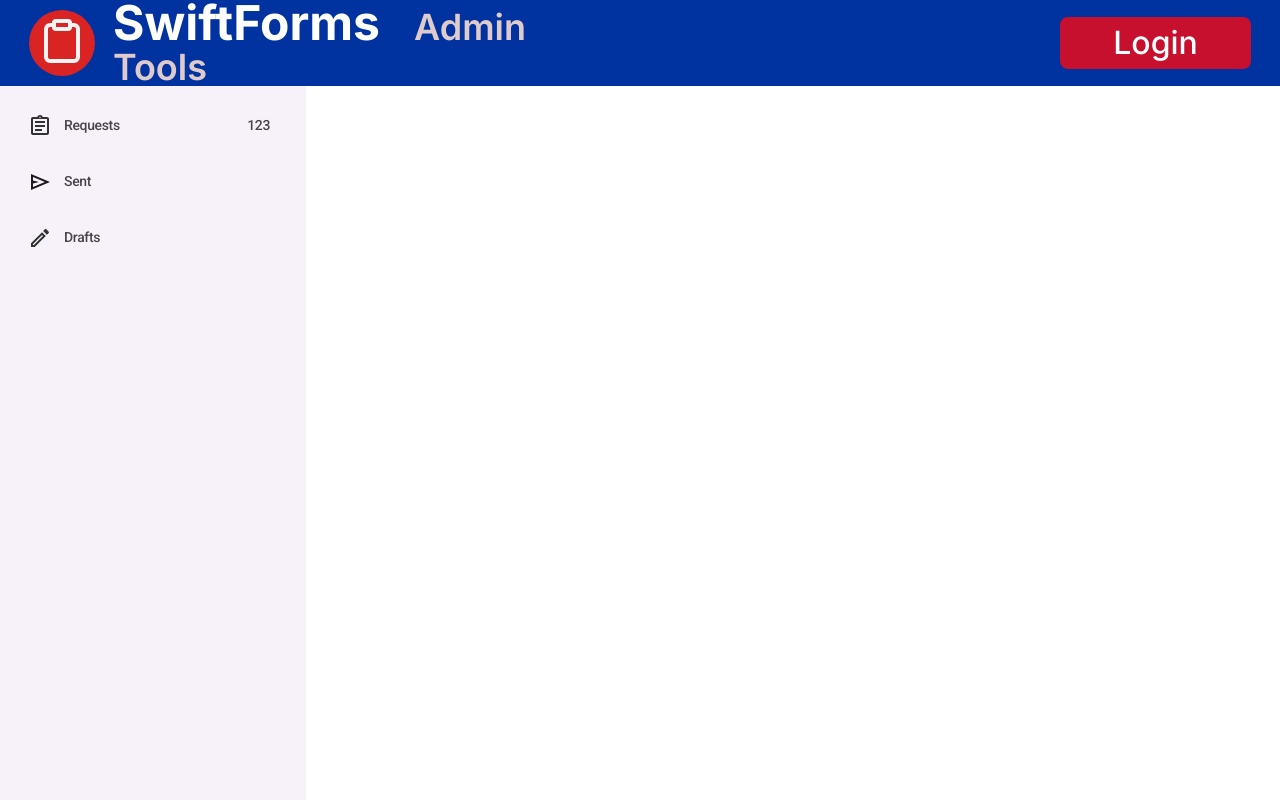
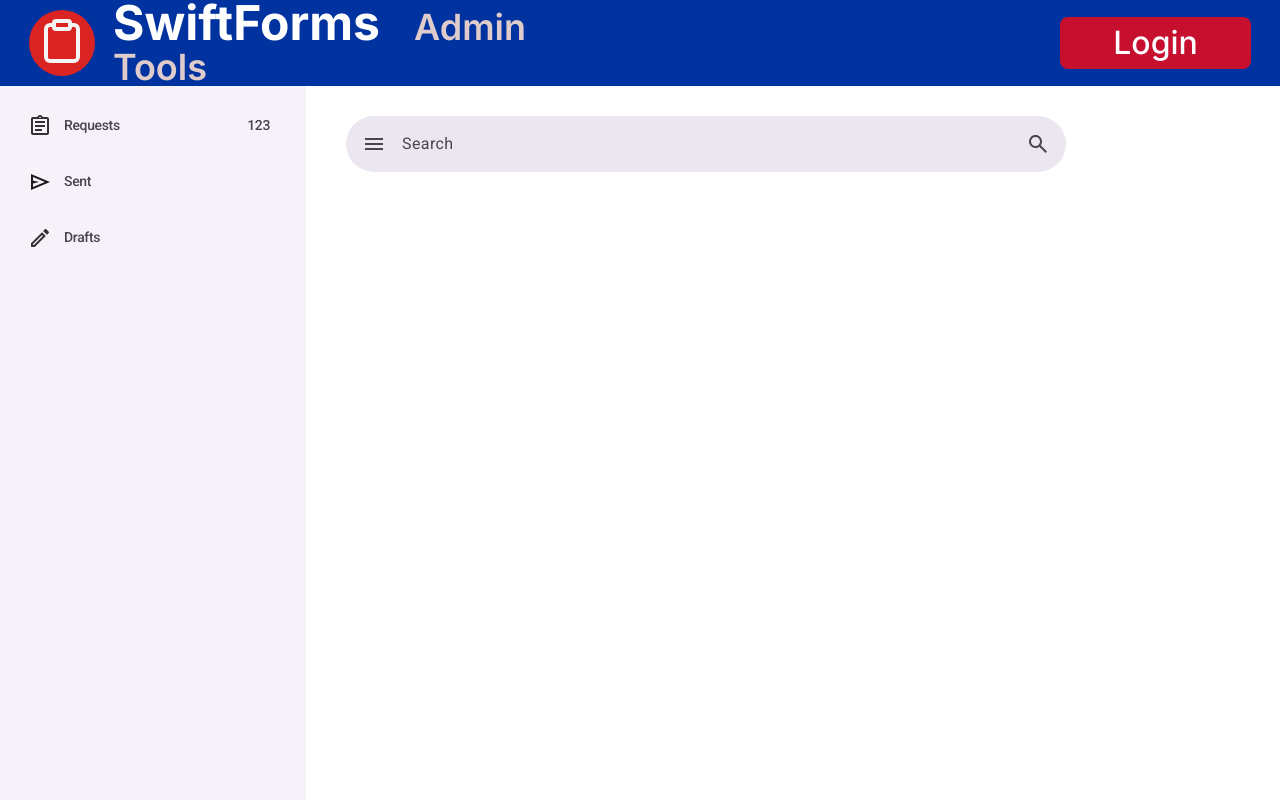
Before and after one commit to KZhang2002/Form-Web-App, a React (Vite) app: page / in a window 1280 px wide. Shown: the top 800 px of the page. Built offline with nearby package versions, Linux system fonts and the light colour scheme; a web font is replaced by a local one.

Commit message:
Added non functional search bar

```diff
--- a/src/App.tsx
+++ b/src/App.tsx
@@ -11,13 +11,10 @@ import Example from './ExampleFile.tsx';
 // You can also choose optimize layout, round values, and round colors <- optional
 // You don't have to pick the optional options but if you are unsure what to use i recommend it
 
-
 // Also look into figma's auto layout and integrate that into your designs. It'll help the page in the long run.
 // https://help.figma.com/hc/en-us/articles/5731482952599-Add-auto-layout-to-a-design
 
-// Look at Example in ExampleFile.tsx for details on general structure for you code
-// You can also look at Home but thats just a straight copy and paste from figma
-// so ur classnames shouldnt be that long
+// Look at Example in ExampleFile.tsx for details on general structure for your code
 
 function App() {
   return (
--- a/src/Home.tsx
+++ b/src/Home.tsx
@@ -1,6 +1,49 @@
 import React from "react";
 import NavBar from "./components/NavBar";
 import {NavDrawer} from "./components/NavDrawer";
+
+export const SearchBar = () => {
+  return (
+    <div data-layer="Search bar"
+         className="SearchBar w-[720px] h-14 bg-[#ece6f0] rounded-[28px] justify-start items-center gap-1 inline-flex overflow-hidden">
+      <div data-layer="state-layer"
+           className="StateLayer grow shrink basis-0 self-stretch p-1 justify-start items-center gap-1 flex">
+        <div data-svg-wrapper data-layer="Leading-icon" className="LeadingIcon">
+          <svg width="48" height="48" viewBox="0 0 48 48" fill="none" xmlns="http://www.w3.org/2000/svg">
+            <g clip-path="url(#clip0_114_416)">
+              <path d="M15 30V28H33V30H15ZM15 25V23H33V25H15ZM15 20V18H33V20H15Z" fill="#49454F"/>
+            </g>
+            <defs>
+              <clipPath id="clip0_114_416">
+                <rect x="4" y="4" width="40" height="40" rx="20" fill="white"/>
+              </clipPath>
+            </defs>
+          </svg>
+        </div>
+        <div data-layer="Content"
+             className="Content grow shrink basis-0 self-stretch justify-start items-center gap-2.5 flex">
+          <div data-layer="supporting-text"
+               className="SupportingText text-[#49454f] text-base font-normal font-['Roboto'] leading-normal tracking-wide">Search
+          </div>
+        </div>
+        <div data-svg-wrapper data-layer="Trailing-Elements" className="TrailingElements">
+          <svg width="48" height="48" viewBox="0 0 48 48" fill="none" xmlns="http://www.w3.org/2000/svg">
+            <g clip-path="url(#clip0_114_423)">
+              <path
+                d="M31.6 33L25.3 26.7C24.8 27.1 24.225 27.4167 23.575 27.65C22.925 27.8833 22.2333 28 21.5 28C19.6833 28 18.1458 27.3708 16.8875 26.1125C15.6292 24.8542 15 23.3167 15 21.5C15 19.6833 15.6292 18.1458 16.8875 16.8875C18.1458 15.6292 19.6833 15 21.5 15C23.3167 15 24.8542 15.6292 26.1125 16.8875C27.3708 18.1458 28 19.6833 28 21.5C28 22.2333 27.8833 22.925 27.65 23.575C27.4167 24.225 27.1 24.8 26.7 25.3L33 31.6L31.6 33ZM21.5 26C22.75 26 23.8125 25.5625 24.6875 24.6875C25.5625 23.8125 26 22.75 26 21.5C26 20.25 25.5625 19.1875 24.6875 18.3125C23.8125 17.4375 22.75 17 21.5 17C20.25 17 19.1875 17.4375 18.3125 18.3125C17.4375 19.1875 17 20.25 17 21.5C17 22.75 17.4375 23.8125 18.3125 24.6875C19.1875 25.5625 20.25 26 21.5 26Z"
+                fill="#49454F"/>
+            </g>
+            <defs>
+              <clipPath id="clip0_114_423">
+                <rect x="4" y="4" width="40" height="40" rx="20" fill="white"/>
+              </clipPath>
+            </defs>
+          </svg>
+        </div>
+      </div>
+    </div>
+  )
+}
 
 export const Home = () => {
   return (
@@ -9,6 +52,10 @@ export const Home = () => {
       <NavBar/>
       <div data-layer="Content" className="Content h-[995px] justify-start items-center gap-2.5 inline-flex">
         <NavDrawer/>
+        <div data-layer="MainContent"
+             className="MainContent flex flex-col items-start gap-[30px] w-[1614px] pt-[30px] pr-[34px] pb-0 pl-[30px] self-stretch">
+          <SearchBar/>
+        </div>
       </div>
     </div>
   )
```
